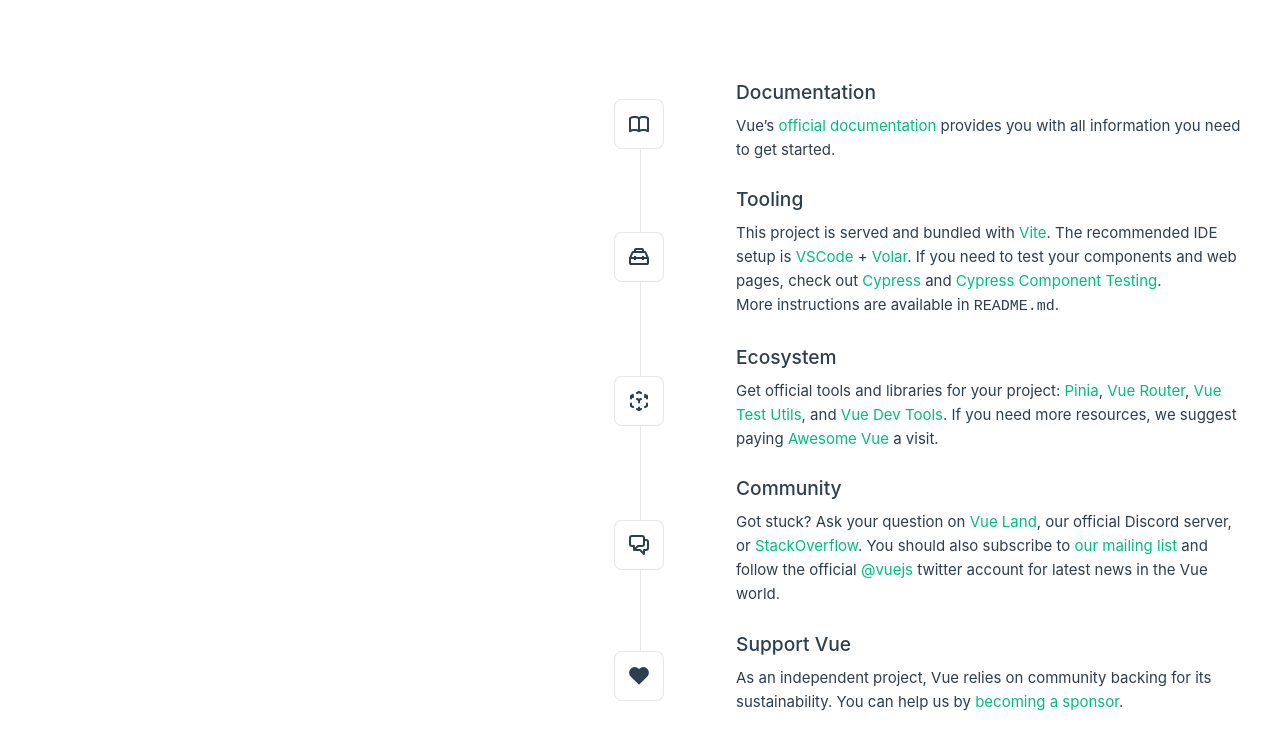
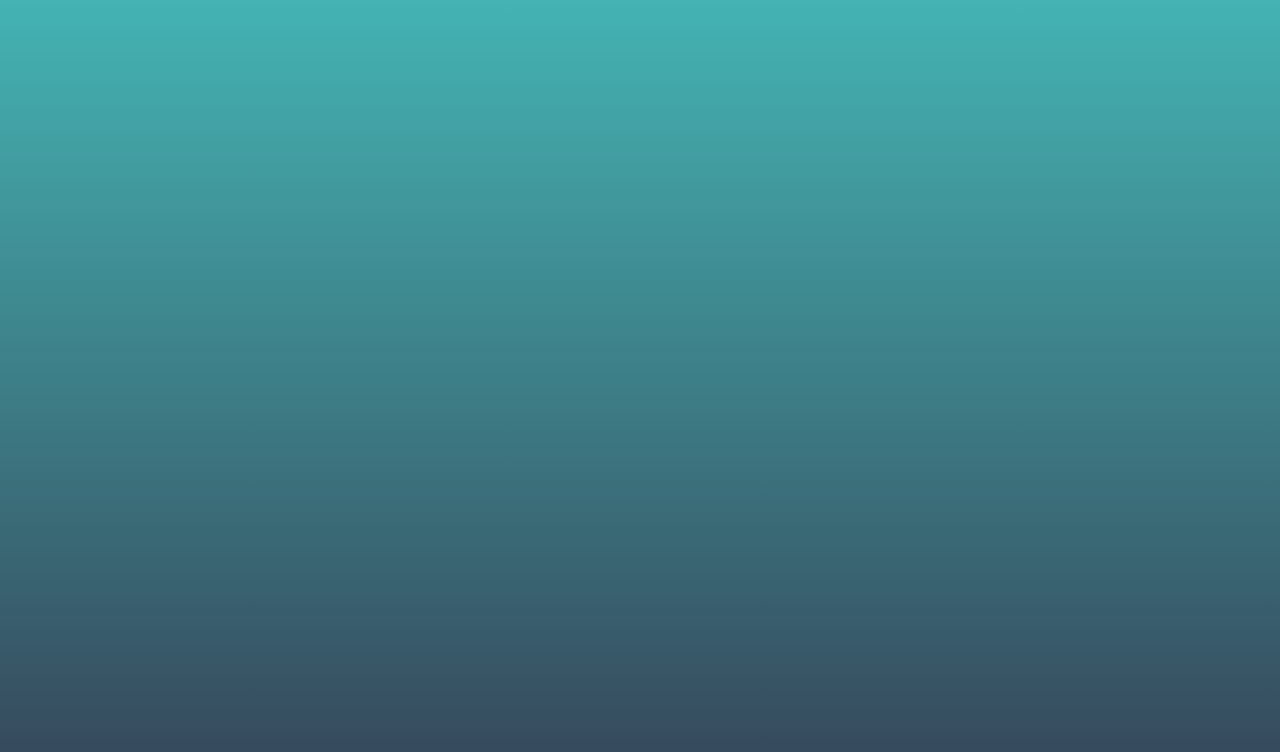
Before and after one commit to Juskinbo/transportation-analysis-platform, a Vue app: page / in a window 1280 px wide. Shown: the top 752 px of the page. Built offline with nearby package versions, Linux system fonts and the light colour scheme.

Commit message:
feat: add background

```diff
--- a/src/App.vue
+++ b/src/App.vue
@@ -1,14 +1,14 @@
 <script setup>
-// import { RouterLink, RouterView } from 'vue-router'
+import { RouterView } from 'vue-router'
 // import HelloWorld from './components/HelloWorld.vue'
 </script>
 
 <template>
-  <header>
+  <!-- <header>
     <div class="wrapper">
 
     </div>
-  </header>
+  </header> -->
 
   <RouterView />
 </template>
--- a/src/assets/main.css
+++ b/src/assets/main.css
@@ -1,11 +1,12 @@
 @import './base.css';
 
 #app {
-  max-width: 1280px;
+  /* max-width: 1280px; */
   margin: 0 auto;
   padding: 2rem;
-
+  height: 100vh;
   font-weight: normal;
+  background: linear-gradient(to bottom, #44b3b3, #354457);
 }
 
 a,
@@ -20,16 +21,3 @@
     background-color: hsla(160, 100%, 37%, 0.2);
   }
 }
-
-@media (min-width: 1024px) {
-  body {
-    display: flex;
-    place-items: center;
-  }
-
-  #app {
-    display: grid;
-    grid-template-columns: 1fr 1fr;
-    padding: 0 2rem;
-  }
-}
--- a/src/views/HomeView.vue
+++ b/src/views/HomeView.vue
@@ -1,9 +1,9 @@
 <script setup>
-import TheWelcome from '../components/TheWelcome.vue'
+// import TheWelcome from '../components/TheWelcome.vue'
 </script>
 
 <template>
   <main>
-    <TheWelcome />
+    <!-- <TheWelcome /> -->
   </main>
 </template>
```
